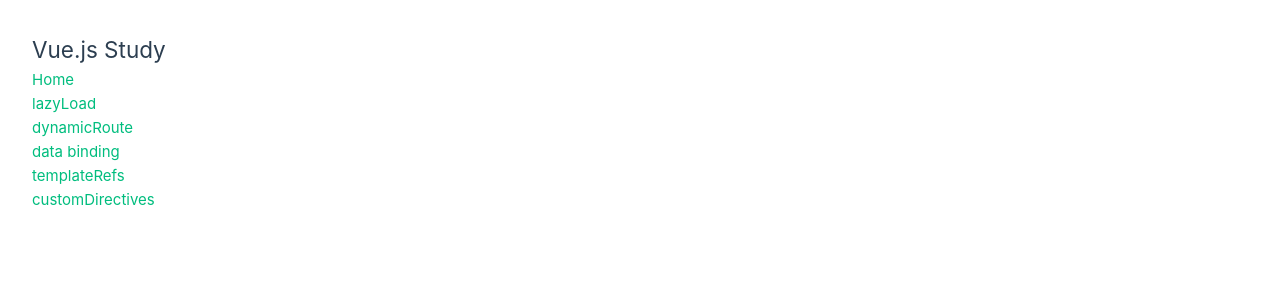
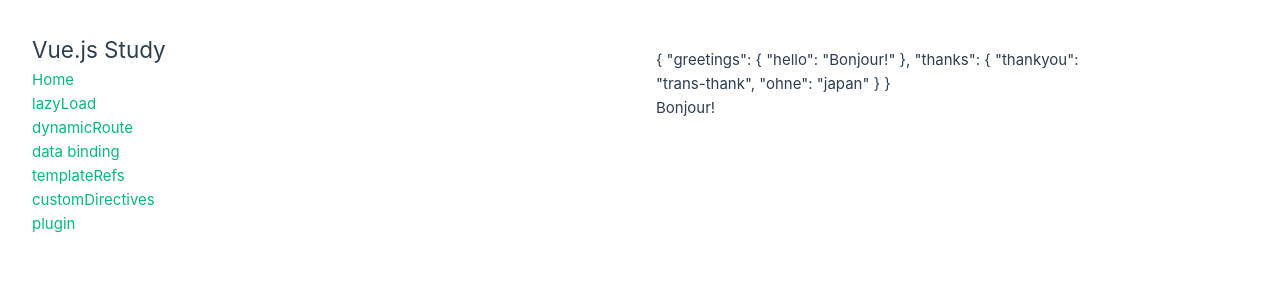
Before and after one commit to Jaejin-Song/vue-study-with-vite, a Vue app: page /plugin in a window 1280 px wide. Shown: the top 300 px of the page. Built offline with nearby package versions, Linux system fonts and the light colour scheme.

Commit message:
Feat : plugin, provide/inject

```diff
--- /dev/null
+++ b/src/components/Plugin.vue
@@ -0,0 +1,11 @@
+<script setup lang="ts">
+import { inject } from 'vue'
+import { i18nKey } from '@/plugins/i18n'
+
+const i18n = inject(i18nKey)
+</script>
+<template>
+  <div>{{ i18n }}</div>
+  <div>{{ $translate('greetings.hello') }}</div>
+</template>
+<style lang="scss" scoped></style>
--- a/src/main.ts
+++ b/src/main.ts
@@ -5,10 +5,20 @@
 
 import App from './App.vue'
 import router from './router'
+import i18nPlugin from './plugins/i18n'
 
 const app = createApp(App)
 
 app.use(createPinia())
 app.use(router)
+app.use(i18nPlugin, {
+  greetings: {
+    hello: 'Bonjour!'
+  },
+  thanks: {
+    thankyou: 'trans-thank',
+    ohne: 'japan'
+  }
+})
 
 app.mount('#app')
--- /dev/null
+++ b/src/plugins/i18n.ts
@@ -0,0 +1,31 @@
+import type { InjectionKey } from 'vue'
+import type { App, Plugin } from 'vue'
+
+export type Opt = Record<string, any>
+export type Ii18n = (key: string) => Opt
+
+export const i18nKey: InjectionKey<Opt> = Symbol('i18n')
+
+const plugin: Plugin = {
+  install(app: App, options: Opt) {
+    const i18n: Ii18n = (key): Opt => {
+      return key.split('.').reduce((o, i) => {
+        if (o) return o[i]
+      }, options)
+    }
+
+    app.config.globalProperties.$translate = i18n
+    app.provide(i18nKey, options)
+  }
+}
+
+export default plugin
+
+// 전역 속성 확장
+// vue파일 내에서 플러그인을 사용할때
+// 모듈 증강을 하지 않으면 타입을 사용할 수 없음
+declare module 'vue' {
+  interface ComponentCustomProperties {
+    $translate: Ii18n
+  }
+}
--- a/src/router/index.ts
+++ b/src/router/index.ts
@@ -33,6 +33,11 @@
       path: '/customDirectives',
       name: 'customDirectives',
       component: () => import('@/components/CustomDirectives.vue')
+    },
+    {
+      path: '/plugin',
+      name: 'plugin',
+      component: () => import('@/components/Plugin.vue')
     }
   ]
 })
--- a/src/views/HomeView.vue
+++ b/src/views/HomeView.vue
@@ -13,6 +13,7 @@
     <router-link to="/dataBinding">data binding</router-link>
     <router-link to="/templateRefs">templateRefs</router-link>
     <router-link to="/customDirectives">customDirectives</router-link>
+    <router-link to="/plugin">plugin</router-link>
   </nav>
 
   <main>
```
